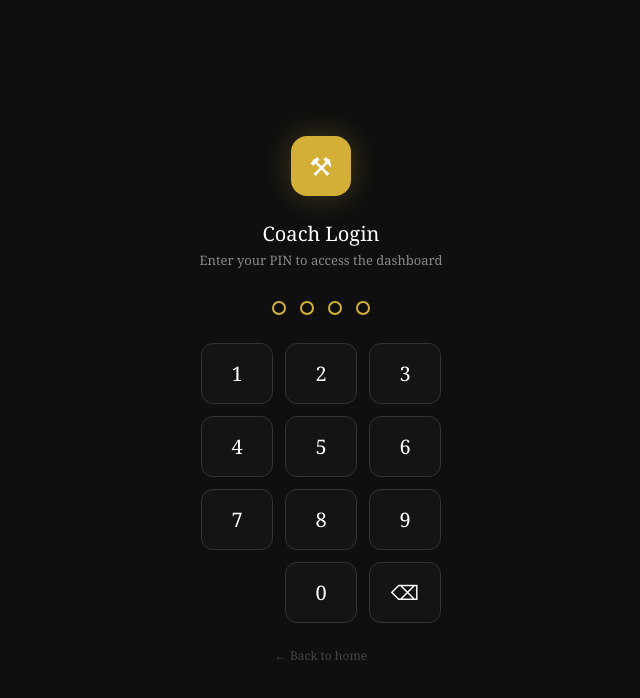
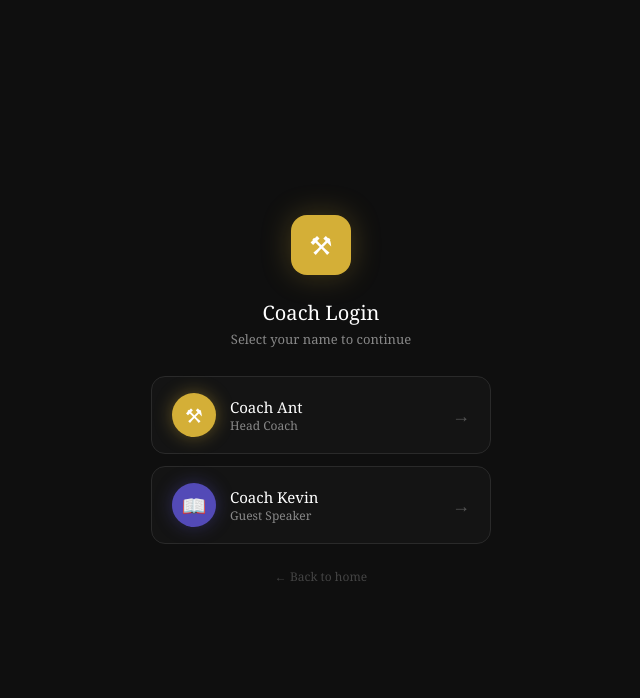
Before and after one commit to anthonylarusso6/-TFCollegeGroup, a Next.js app: page /coach in a window 1280 px wide. Shown: the top 698 px of the page, without its empty margins (319-959 px from the left). Built offline with nearby package versions, Linux system fonts and the light colour scheme.

Commit message:
Coach login now shows name selection — Coach Ant and Coach Kevin. Kevin creates his own PIN stored in localStorage.

```diff
--- a/pages/coach.js
+++ b/pages/coach.js
@@ -14,12 +14,14 @@ const RED="#C0392B";
 const STEEL="#708090";
 const GREEN="#1E6B3A";
 const COACH_PIN="1803";
-const KEVIN_PIN="2024";
 
 export default function Coach(){
   const[authed,setAuthed]=useState(false);
   const[coachRole,setCoachRole]=useState("ant");
+  const[selectedCoach,setSelectedCoach]=useState(null); // "ant" or "kevin"
   const[pin,setPin]=useState("");
+  const[pinStep,setPinStep]=useState("select"); // "select" | "enter" | "create" | "confirm"
+  const[pinConfirm,setPinConfirm]=useState("");
   const[pinError,setPinError]=useState("");
   const[tab,setTab]=useState("overview");
   const[athletes,setAthletes]=useState([]);
@@ -160,38 +162,101 @@ export default function Coach(){
 {id:"culture",label:"Culture & Events"},
   ];
 
+  // Kevin PIN stored in localStorage
+  const getKevinPin=()=>typeof window!=="undefined"?localStorage.getItem("kevin_coach_pin"):null;
+  const saveKevinPin=(p)=>localStorage.setItem("kevin_coach_pin",p);
+
+  function handlePinKey(k){
+    if(k===null)return;
+    if(k==="⌫"){setPin(p=>p.slice(0,-1));setPinError("");return;}
+    if(pin.length>=4)return;
+    const newPin=pin+String(k);
+    setPin(newPin);
+    if(newPin.length===4){
+      if(pinStep==="enter"){
+        // Logging in
+        if(selectedCoach==="ant"){
+          if(newPin===COACH_PIN){setAuthed(true);setCoachRole("ant");setPin("");}
+          else{setPinError("Wrong PIN. Try again.");setPin("");}
+        } else {
+          const kp=getKevinPin();
+          if(newPin===kp){setAuthed(true);setCoachRole("kevin");setPin("");}
+          else{setPinError("Wrong PIN. Try again.");setPin("");}
+        }
+      } else if(pinStep==="create"){
+        setPinConfirm(newPin);setPin("");setPinStep("confirm");setPinError("");
+      } else if(pinStep==="confirm"){
+        if(newPin===pinConfirm){saveKevinPin(newPin);setAuthed(true);setCoachRole("kevin");setPin("");}
+        else{setPinError("PINs don't match. Try again.");setPin("");setPinStep("create");setPinConfirm("");}
+      }
+    }
+  }
+
+  const coaches=[
+    {id:"ant",name:"Coach Ant",sub:"Head Coach",color:GOLD,emoji:"⚒"},
+    {id:"kevin",name:"Coach Kevin",sub:"Guest Speaker",color:PUR,emoji:"📖"},
+  ];
+
   if(!authed) return(
     <>
       <Head><title>Coach — TF College Group</title></Head>
       <div style={{minHeight:"100vh",background:BG,fontFamily:"Georgia, serif",display:"flex",alignItems:"center",justifyContent:"center",padding:"2rem"}}>
-        <div style={{textAlign:"center",maxWidth:320,width:"100%"}}>
+        <div style={{textAlign:"center",maxWidth:340,width:"100%"}}>
+
+          {/* Step 1 — Select coach */}
+          {pinStep==="select"&&(
+            <>
               <div style={{width:60,height:60,borderRadius:16,background:GOLD,margin:"0 auto 1.5rem",display:"flex",alignItems:"center",justifyContent:"center",fontSize:26,boxShadow:"0 0 30px "+GOLD+"44"}}>⚒</div>
               <div style={{fontSize:20,fontWeight:400,color:"#fff",marginBottom:4}}>Coach Login</div>
-          <div style={{fontSize:13,color:"#888",marginBottom:32}}>Enter your PIN to access the dashboard</div>
+              <div style={{fontSize:13,color:"#888",marginBottom:28}}>Select your name to continue</div>
+              <div style={{display:"flex",flexDirection:"column",gap:12}}>
+                {coaches.map(c=>(
+                  <button key={c.id} onClick={()=>{
+                    setSelectedCoach(c.id);
+                    setPin("");setPinError("");
+                    const hasPin=c.id==="ant"||getKevinPin();
+                    setPinStep(hasPin?"enter":"create");
+                  }} style={{width:"100%",padding:"16px 20px",borderRadius:14,border:"0.5px solid #2a2a2a",background:"#141414",color:"#fff",cursor:"pointer",fontFamily:"Georgia, serif",display:"flex",alignItems:"center",gap:14,textAlign:"left"}}>
+                    <div style={{width:44,height:44,borderRadius:"50%",background:c.color,display:"flex",alignItems:"center",justifyContent:"center",fontSize:20,flexShrink:0,boxShadow:"0 0 18px "+c.color+"66"}}>{c.emoji}</div>
+                    <div>
+                      <div style={{fontSize:15,fontWeight:500}}>{c.name}</div>
+                      <div style={{fontSize:12,color:"#888"}}>{c.sub}</div>
+                    </div>
+                    <div style={{marginLeft:"auto",color:"#555",fontSize:18}}>→</div>
+                  </button>
+                ))}
+              </div>
+              <a href="/" style={{display:"block",marginTop:24,fontSize:12,color:"#444"}}>← Back to home</a>
+            </>
+          )}
+
+          {/* Step 2 — PIN entry / create */}
+          {pinStep!=="select"&&(
+            <>
+              <button onClick={()=>{setPinStep("select");setPin("");setPinError("");setSelectedCoach(null);}} style={{position:"absolute",top:20,left:20,background:"transparent",border:"none",color:"#666",fontSize:13,cursor:"pointer",fontFamily:"Georgia, serif"}}>← Back</button>
+              {(() => {
+                const c=coaches.find(x=>x.id===selectedCoach);
+                return(
+                  <div style={{width:60,height:60,borderRadius:"50%",background:c.color,margin:"0 auto 1rem",display:"flex",alignItems:"center",justifyContent:"center",fontSize:24,boxShadow:"0 0 30px "+c.color+"44"}}>{c.emoji}</div>
+                );
+              })()}
+              <div style={{fontSize:18,fontWeight:400,color:"#fff",marginBottom:4}}>{coaches.find(x=>x.id===selectedCoach)?.name}</div>
+              <div style={{fontSize:13,color:"#888",marginBottom:28}}>
+                {pinStep==="create"?"Create your 4-digit PIN":pinStep==="confirm"?"Confirm your PIN":"Enter your PIN"}
+              </div>
               <div style={{display:"flex",justifyContent:"center",gap:14,marginBottom:28}}>
-            {[0,1,2,3].map(i=><div key={i} style={{width:14,height:14,borderRadius:"50%",border:"2px solid "+GOLD,background:i<pin.length?GOLD:"transparent"}}/>)}
+                {[0,1,2,3].map(i=><div key={i} style={{width:14,height:14,borderRadius:"50%",border:"2px solid "+(coaches.find(x=>x.id===selectedCoach)?.color||GOLD),background:i<pin.length?(coaches.find(x=>x.id===selectedCoach)?.color||GOLD):"transparent"}}/>)}
               </div>
               <div style={{display:"grid",gridTemplateColumns:"repeat(3,1fr)",gap:12,maxWidth:240,margin:"0 auto"}}>
                 {[1,2,3,4,5,6,7,8,9,null,0,"⌫"].map((k,i)=>(
-              <button key={i} onClick={()=>{
-                if(k===null)return;
-                if(k==="⌫"){setPin(p=>p.slice(0,-1));return;}
-                if(pin.length<4){
-                  const newPin=pin+String(k);
-                  setPin(newPin);
-                  if(newPin.length===4){
-                    if(newPin===COACH_PIN){setAuthed(true);setCoachRole("ant");setPin("");}
-                    else if(newPin===KEVIN_PIN){setAuthed(true);setCoachRole("kevin");setPin("");}
-                    else{setPinError("Wrong PIN. Try again.");setPin("");}
-                  }
-                }
-              }} style={{padding:"16px",borderRadius:12,border:"0.5px solid "+(k===null?"transparent":"#333"),background:k===null?"transparent":"#141414",fontSize:20,fontWeight:500,cursor:k===null?"default":"pointer",color:"#fff",fontFamily:"Georgia, serif"}}>
+                  <button key={i} onClick={()=>handlePinKey(k)} style={{padding:"16px",borderRadius:12,border:"0.5px solid "+(k===null?"transparent":"#333"),background:k===null?"transparent":"#141414",fontSize:20,fontWeight:500,cursor:k===null?"default":"pointer",color:"#fff",fontFamily:"Georgia, serif"}}>
                     {k===null?"":k}
                   </button>
                 ))}
               </div>
               {pinError&&<div style={{marginTop:14,fontSize:13,color:RED}}>{pinError}</div>}
-          <a href="/" style={{display:"block",marginTop:24,fontSize:12,color:"#444"}}>← Back to home</a>
+            </>
+          )}
         </div>
       </div>
     </>
```
Lines whose indentation alone changed are shown as unchanged.
